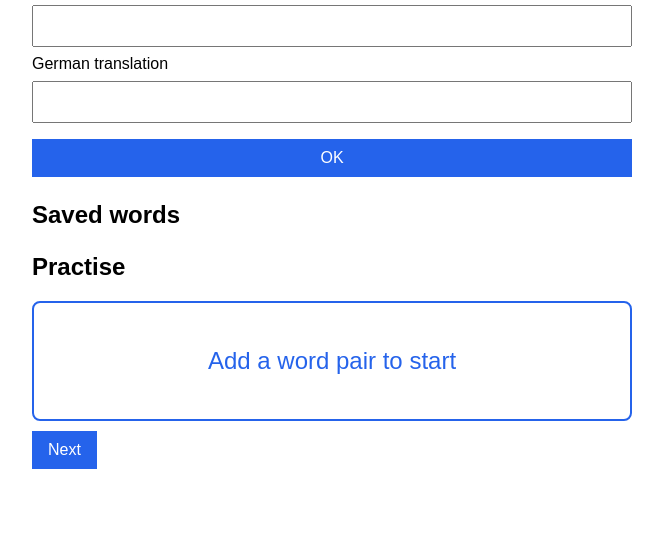
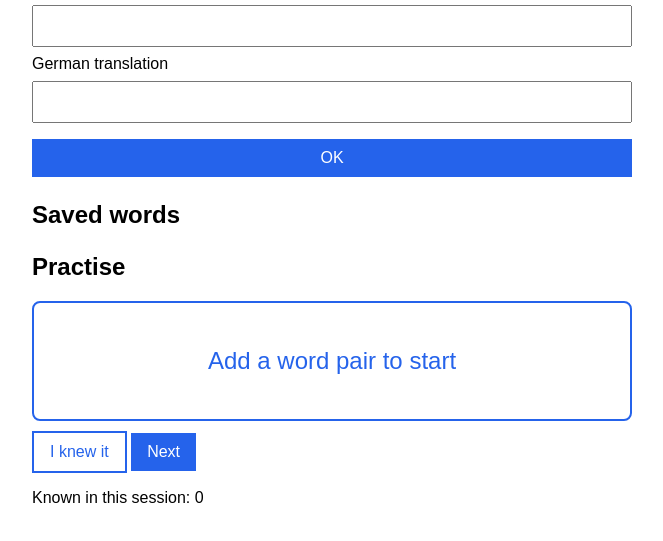
Before and after one commit to Abby-gal/Agent_use_template_flashcards, a plain HTML site: page index.html in a window 1280 px wide. Shown: the part 125-666 px from the top of the page, without its empty margins (308-971 px from the left). Drawn offline with Linux system fonts and the light colour scheme.

Commit message:
implemented feature 7- added the "knew it" button

```diff
--- a/index.html
+++ b/index.html
@@ -29,7 +29,9 @@
 		<section id="flashcard-section">
 			<h2>Practise</h2>
 			<button id="flashcard" type="button">Add a word pair to start</button>
+			<button id="knew-it-card" type="button">I knew it</button>
 			<button id="next-card" type="button">Next</button>
+			<p id="knew-it-count">Known in this session: 0</p>
 		</section>
 	</main>
 </body>
--- a/script.js
+++ b/script.js
@@ -7,8 +7,11 @@ const germanWord = document.getElementById("german-word");
 const wordList = document.getElementById("word-list");
 const flashcard = document.getElementById("flashcard");
 const nextCard = document.getElementById("next-card");
+const knewItCard = document.getElementById("knew-it-card");
+const knewItCount = document.getElementById("knew-it-count");
 let currentCardIndex = 0;
 let isTranslationShown = false;
+let knownCardCount = 0;
 
 // Loads saved word pairs from the browser storage.
 function loadWordPairs() {
@@ -129,6 +132,18 @@ function showRandomCard() {
 	showCurrentCard();
 }
 
+// Increments the known card count and updates the display.
+function markCardAsKnown() {
+	if (flashcards.length === 0) {
+		return;
+	}
+
+	knownCardCount = knownCardCount + 1;
+	knewItCount.textContent = "Known in this session: " + knownCardCount;
+}
+
+knewItCard.addEventListener("click", markCardAsKnown);
+
 nextCard.addEventListener("click", showRandomCard);
 
 showWordPairs();
--- a/style.css
+++ b/style.css
@@ -76,3 +76,17 @@ body {
 	border: 0;
 	cursor: pointer;
 }
+
+#knew-it-card {
+	margin-top: 10px;
+	padding: 10px 16px;
+	font-size: 16px;
+	color: #2563eb;
+	background-color: white;
+	border: 2px solid #2563eb;
+	cursor: pointer;
+}
+
+#knew-it-count {
+	margin-bottom: 0;
+}
```
